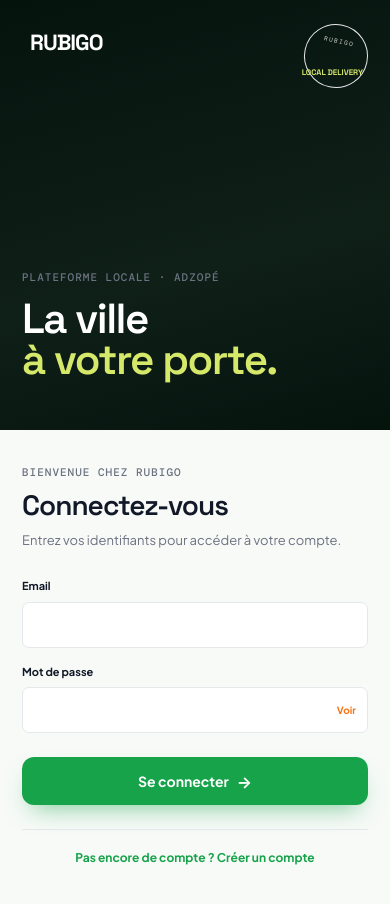
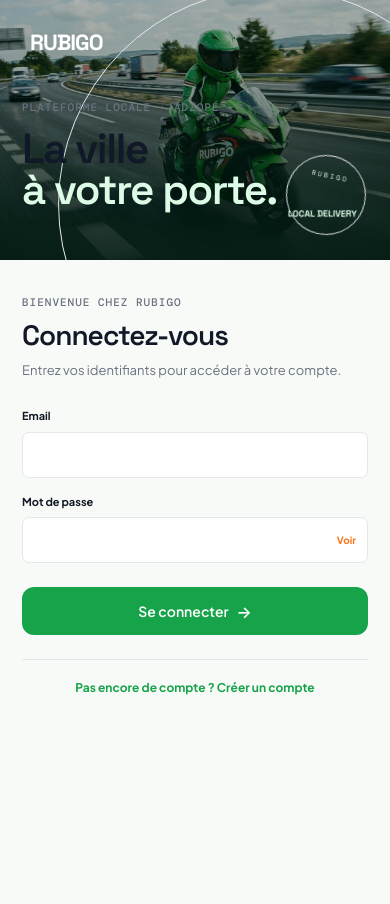
Before and after one commit to handcode0-create/rubigo, a React (Vite) app: page / in a window 390 px wide. Shown: the top 904 px of the page. After the commit the page ends 844 px from the top, so only its background shows below. Built offline with nearby package versions, Linux system fonts and the light colour scheme; no server answers; the database is empty.

Commit message:
fix: restore login page visual styling

```diff
--- a/src/pages/Login.css
+++ b/src/pages/Login.css
@@ -4,6 +4,7 @@
   min-height: 100vh;
   background: var(--rubigo-background);
 }
+
 .login-art {
   position: relative;
   display: flex;
@@ -12,120 +13,131 @@
   overflow: hidden;
   padding: 42px 48px;
   color: #fff;
-  background: linear-gradient(165deg, #05130d 0%, #0f2019 60%, #05130d 100%);
+  background-image:
+    linear-gradient(180deg, rgba(3, 30, 20, 0.22), rgba(3, 30, 20, 0.68)),
+    url('/login-rider.jpg');
+  background-size: cover;
+  background-position: center center;
+  background-repeat: no-repeat;
 }
+
+.login-art::before {
+  position: absolute;
+  inset: 0;
+  content: "";
+  background: linear-gradient(
+    180deg,
+    rgba(4, 28, 20, 0.12) 0%,
+    rgba(4, 28, 20, 0.04) 30%,
+    rgba(4, 28, 20, 0.32) 62%,
+    rgba(4, 28, 20, 0.78) 100%
+  );
+  pointer-events: none;
+  z-index: 0;
+}
+
 .login-brand {
+  position: relative;
+  z-index: 2;
   display: flex;
   align-items: center;
   gap: 8px;
-  font: 700 22px "Space Grotesk", sans-serif;
+  font: 700 22px "Space Grotesk";
   letter-spacing: -1px;
 }
+
 .login-art-copy {
   position: relative;
-  z-index: 1;
+  z-index: 2;
   max-width: 410px;
   padding-bottom: 80px;
 }
+
 .login-art-copy h1 {
   margin: 18px 0;
-  color: #ffffff;
-  font: 600 clamp(42px, 5vw, 72px)/0.98 "Space Grotesk", sans-serif;
+  font: 600 clamp(42px, 5vw, 72px)/0.98 "Space Grotesk";
   letter-spacing: -3px;
+  text-shadow: 0 4px 24px rgba(0, 0, 0, 0.22);
 }
+
 .login-art-copy h1 em {
-  color: var(--rubigo-lime, #d6e86a);
+  color: var(--rubigo-primary-light);
   font-style: normal;
 }
+
 .login-art-copy > p:not(.eyebrow) {
   max-width: 280px;
-  color: rgba(255, 255, 255, 0.72);
+  color: #e1ebe4;
   font-size: 14px;
   line-height: 1.6;
-}
-.login-art-cta {
-  display: inline-flex;
-  align-items: center;
-  gap: 8px;
-  margin-top: 22px;
-  padding: 12px 20px;
-  border-radius: 999px;
-  border: 1px solid rgba(255, 255, 255, 0.25);
-  background: rgba(255, 255, 255, 0.08);
-  backdrop-filter: blur(6px);
-  color: #fff;
-  font: 700 12px "DM Sans", sans-serif;
-  letter-spacing: 0.3px;
-}
-.login-art-cta b {
-  color: var(--rubigo-lime, #d6e86a);
-}
-.login-art-photo {
-  position: absolute;
-  inset: 0;
-  width: 100%;
-  height: 100%;
-  object-fit: cover;
-  object-position: 60% 45%;
-  z-index: 0;
-  filter: saturate(1.02) contrast(1.05) brightness(0.9);
+  text-shadow: 0 2px 14px rgba(0, 0, 0, 0.24);
 }
 
-.login-art-photo-scrim {
+.login-art::after {
   position: absolute;
-  inset: 0;
-  z-index: 0;
-  background:
-    linear-gradient(180deg, rgba(2, 8, 6, 0.92) 0%, rgba(2, 8, 6, 0.58) 32%, rgba(2, 8, 6, 0.4) 55%, rgba(2, 8, 6, 0.82) 100%),
-    linear-gradient(90deg, rgba(2, 8, 6, 0.6) 0%, rgba(2, 8, 6, 0) 55%);
-  box-shadow: inset 0 -70px 100px -40px rgba(0, 0, 0, 0.7);
+  right: -100px;
+  bottom: -160px;
+  width: 430px;
+  height: 430px;
+  border: 1px solid rgba(214, 232, 106, 0.6);
+  border-radius: 50%;
+  content: "";
+  z-index: 1;
 }
 
 .login-art-stamp {
   position: absolute;
-  top: 42px;
-  right: 48px;
+  z-index: 2;
+  right: 14%;
+  bottom: 19%;
   display: grid;
   place-items: center;
-  width: 92px;
-  height: 92px;
-  border: 1px solid rgba(214, 232, 106, 0.5);
+  width: 128px;
+  height: 128px;
+  border: 1px solid rgba(214, 232, 106, 0.75);
   border-radius: 50%;
-  color: rgba(255, 255, 255, 0.85);
+  color: var(--rubigo-primary-light);
   text-align: center;
   transform: rotate(12deg);
-  font: 10px "DM Mono", monospace;
-  letter-spacing: 1.5px;
-  z-index: 1;
+  font: 11px "DM Mono";
+  letter-spacing: 2px;
+  background: rgba(4, 35, 24, 0.18);
+  backdrop-filter: blur(2px);
 }
+
 .login-art-stamp b {
-  font: 700 14px/1 "Space Grotesk", sans-serif;
-  color: var(--rubigo-lime, #d6e86a);
+  font: 700 14px/1 "Space Grotesk";
   letter-spacing: 0;
   transform: rotate(-12deg);
 }
+
 .login-form-wrap {
   display: grid;
   place-items: center;
   padding: 40px 28px;
 }
+
 .login-form-card {
   width: min(430px, 100%);
 }
+
 .login-form-card h2 {
   margin: 0 0 8px;
-  font: 600 32px "Space Grotesk", sans-serif;
+  font: 600 32px "Space Grotesk";
   letter-spacing: -1px;
 }
+
 .login-intro {
   margin: 0 0 28px;
   color: var(--rubigo-text-muted);
   font-size: 13px;
 }
+
 .login-form-card form {
   display: grid;
   gap: 16px;
 }
+
 .login-form-card label {
   display: grid;
   gap: 7px;
@@ -133,6 +145,7 @@
   font-size: 11px;
   font-weight: 700;
 }
+
 .login-form-card input {
   width: 100%;
   min-height: 46px;
@@ -142,18 +155,21 @@
   outline: 0;
   color: var(--rubigo-text);
   background: var(--rubigo-surface);
-  transition: border-color 0.15s ease, box-shadow 0.15s ease;
 }
+
 .login-form-card input:focus {
   border-color: var(--rubigo-primary);
-  box-shadow: 0 0 0 3px rgba(22, 163, 74, 0.15);
+  box-shadow: 0 0 0 3px rgba(22, 163, 74, 0.1);
 }
+
 .password-field {
   position: relative;
 }
+
 .password-field input {
   padding-right: 64px;
 }
+
 .password-field button {
   position: absolute;
   top: 0;
@@ -165,6 +181,7 @@
   font-size: 10px;
   font-weight: 700;
 }
+
 .login-submit {
   min-height: 48px;
   margin-top: 8px;
@@ -172,32 +189,40 @@
   color: #ffffff;
   background: var(--rubigo-primary);
   font-size: 14px;
-  font-weight: 700;
+  font-weight: 600;
   display: flex;
   align-items: center;
   justify-content: center;
   gap: 8px;
-  box-shadow: 0 12px 24px -10px rgba(22, 163, 74, 0.55);
-  transition: background 0.15s ease, transform 0.15s ease, box-shadow 0.15s ease;
+  transition: background 0.15s ease, transform 0.15s ease;
 }
-.login-submit:hover {
+
+.login-submit:hover:not(:disabled) {
   background: #15803d;
   transform: translateY(-1px);
-  box-shadow: 0 14px 28px -10px rgba(22, 163, 74, 0.65);
 }
+
+.login-submit:disabled {
+  cursor: not-allowed;
+  opacity: 0.65;
+}
+
 .login-submit span {
   font-size: 16px;
 }
+
 .login-error {
   margin: -4px 0 0;
   color: var(--rubigo-danger);
   font-size: 11px;
 }
+
 .login-info {
   margin: -4px 0 0;
   color: var(--rubigo-success);
   font-size: 11px;
 }
+
 .auth-switch {
   width: 100%;
   margin-top: 24px;
@@ -209,44 +234,52 @@
   font-weight: 700;
   text-align: center;
 }
+
 .auth-switch:hover {
   text-decoration: underline;
 }
+
 @media (max-width: 760px) {
   .login-page {
     display: block;
   }
+
   .login-art {
-    min-height: 430px;
+    min-height: 260px;
     padding: 28px 22px;
+    background-position: center center;
   }
+
   .login-art-copy {
     padding: 35px 0 10px;
   }
+
   .login-art-copy h1 {
     margin: 12px 0;
     font-size: 42px;
     letter-spacing: -1.5px;
   }
+
   .login-art-copy > p:not(.eyebrow) {
     display: none;
   }
+
   .login-art-stamp {
-    top: 24px;
-    right: 22px;
-    width: 64px;
-    height: 64px;
-    font-size: 6px;
+    right: 24px;
+    bottom: 25px;
+    width: 80px;
+    height: 80px;
+    font-size: 7px;
   }
+
   .login-art-stamp b {
-    font-size: 8px;
+    font-size: 9px;
   }
-  .login-art-photo {
-    object-position: 65% 40%;
-  }
+
   .login-form-wrap {
     padding: 34px 22px 40px;
   }
+
   .login-form-card h2 {
     font-size: 28px;
   }
```
